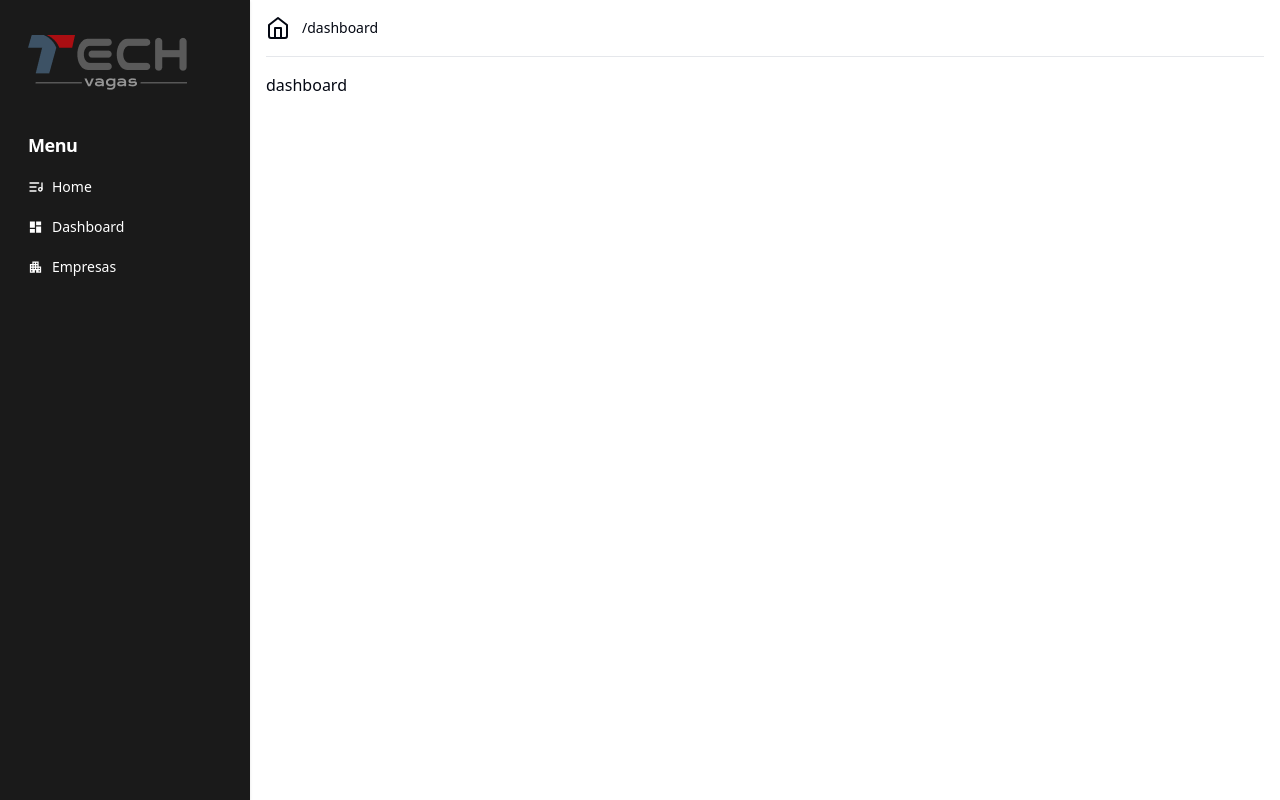
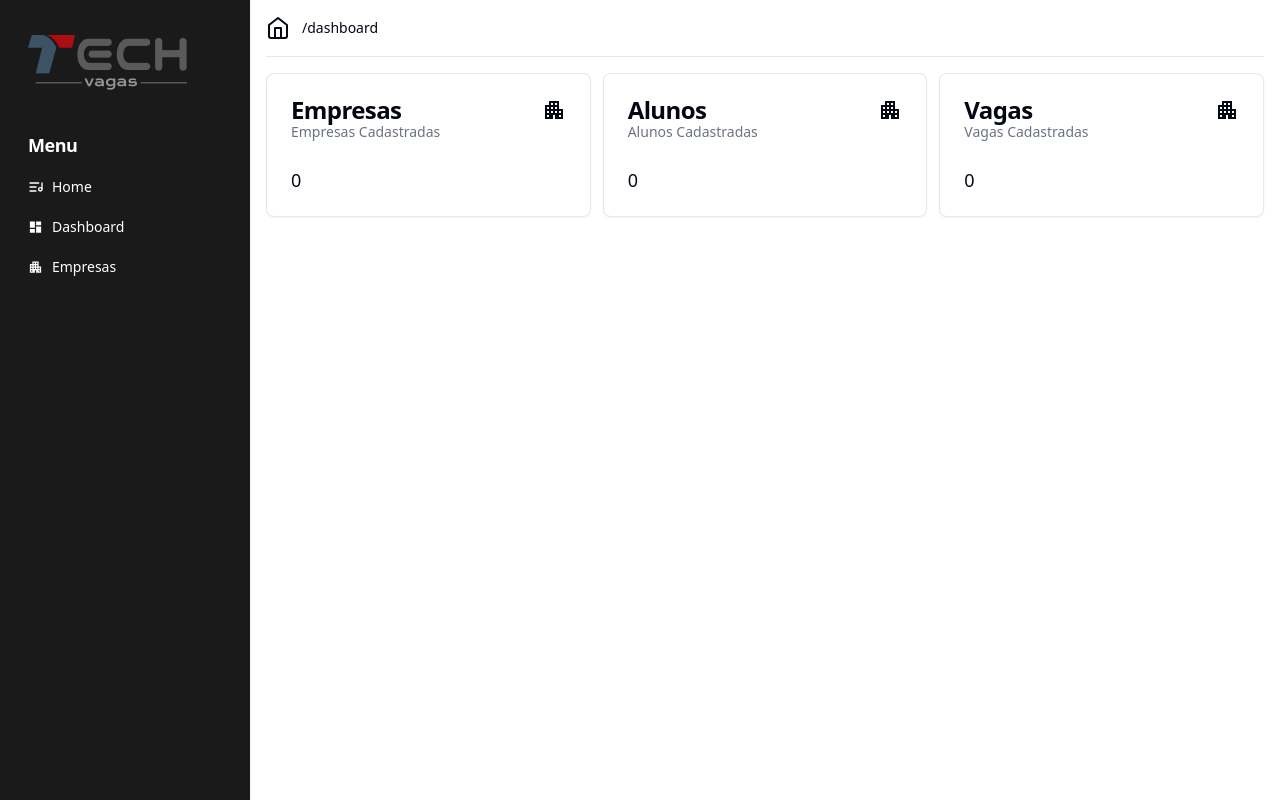
Before and after one commit to guicarsiqsantos/TECH-VAGAS-FRONT-END, a React (Vite) app: page /dashboard in a window 1280 px wide. Built offline with nearby package versions, Linux system fonts and the light colour scheme.

Commit message:
Criando a dashboard do sistema

```diff
--- a/src/pages/dashboard/index.tsx
+++ b/src/pages/dashboard/index.tsx
@@ -1,3 +1,59 @@
+import {
+  Card,
+  CardContent,
+  CardDescription,
+  CardFooter,
+  CardHeader,
+  CardTitle,
+} from "@/components/ui/card";
+
+import ApartmentIcon from "@mui/icons-material/Apartment";
+
 export default function Dashboard() {
-  return <div>dashboard</div>;
+  return (
+    <div className="flex gap-3 justify-around">
+      <Card className="w-[50%] h-36">
+        <CardHeader>
+          <div className="flex justify-between">
+            <div>
+              <CardTitle>Empresas</CardTitle>
+              <CardDescription>Empresas Cadastradas</CardDescription>
+            </div>
+            <ApartmentIcon />
+          </div>
+        </CardHeader>
+        <CardContent>
+          <span className="text-lg">0</span>
+        </CardContent>
+      </Card>
+      <Card className="w-[50%] h-36">
+        <CardHeader>
+          <div className="flex justify-between">
+            <div>
+              <CardTitle>Alunos</CardTitle>
+              <CardDescription>Alunos Cadastradas</CardDescription>
+            </div>
+            <ApartmentIcon />
+          </div>
+        </CardHeader>
+        <CardContent>
+          <span className="text-lg">0</span>
+        </CardContent>
+      </Card>
+      <Card className="w-[50%] h-36">
+        <CardHeader>
+          <div className="flex justify-between">
+            <div>
+              <CardTitle>Vagas</CardTitle>
+              <CardDescription>Vagas Cadastradas</CardDescription>
+            </div>
+            <ApartmentIcon />
+          </div>
+        </CardHeader>
+        <CardContent>
+          <span className="text-lg">0</span>
+        </CardContent>
+      </Card>
+    </div>
+  );
 }
```
